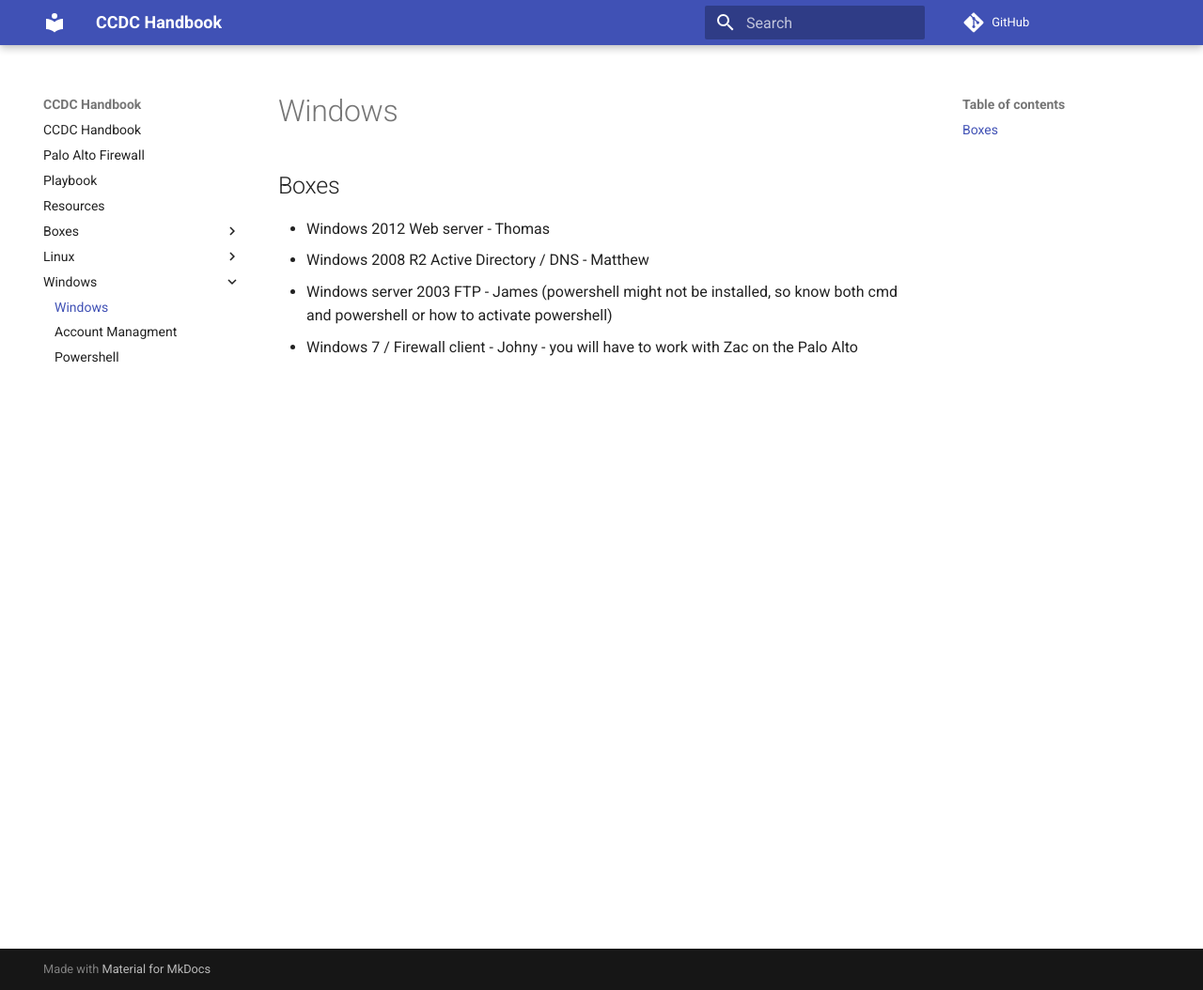
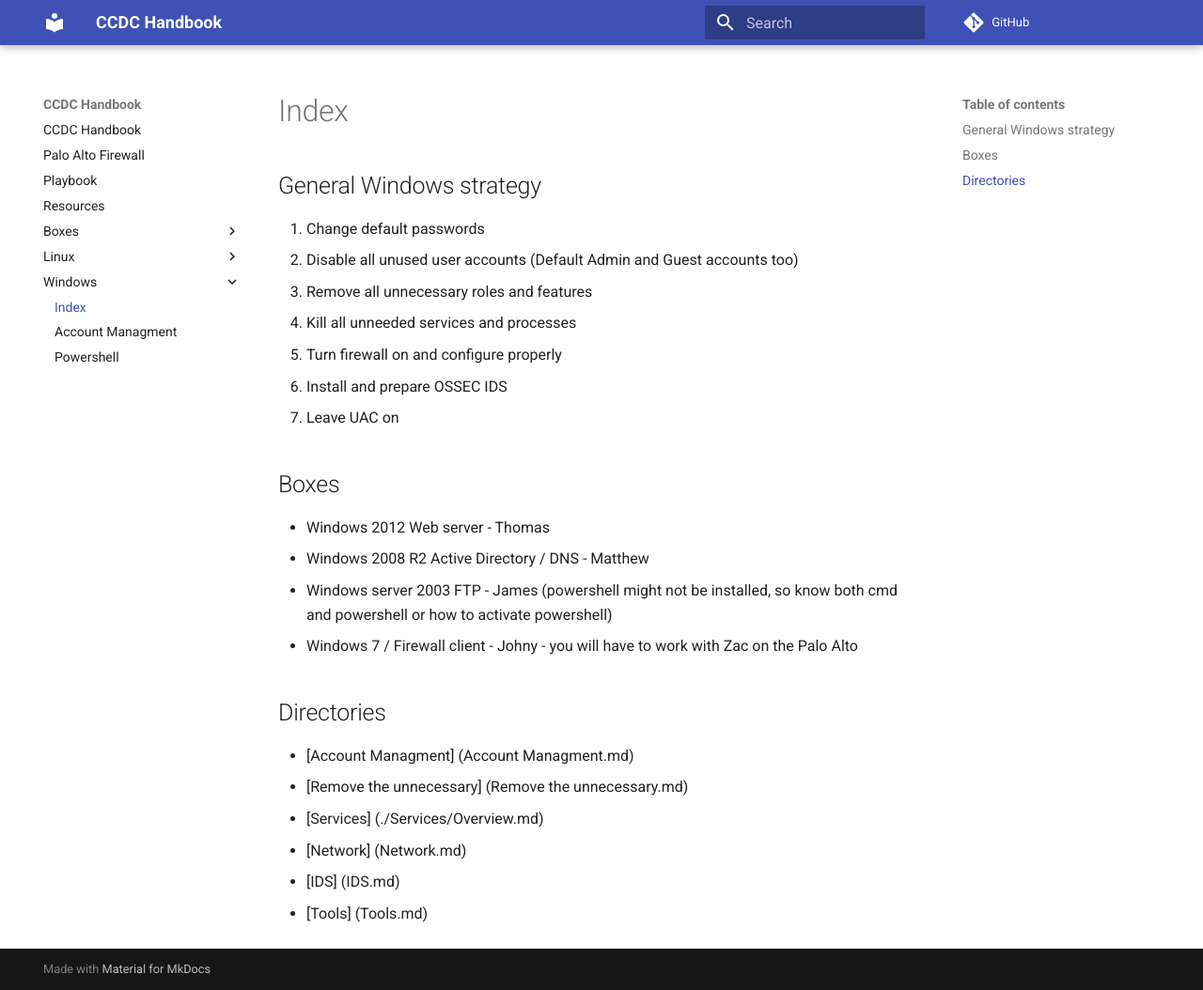
Before and after one commit to ius-csg/ccdc-handbook, an MkDocs documentation site: the page built from docs/Windows/index.md, in a window 1280 px wide and 1054 px high. Shown: the whole window at 94% size. Built offline with MkDocs 1.6.1 and Material for MkDocs 9.7.7, drawn with Linux system fonts in a browser that asks for light colours; comment, search, counter and statistics services are not loaded.

Commit message:
Added Strategy to Windows/index.md

```diff
--- a/docs/Windows/index.md
+++ b/docs/Windows/index.md
@@ -1,4 +1,14 @@
-# Windows
+# Index
+
+## General Windows strategy
+
+1. Change default passwords
+2. Disable all unused user accounts (Default Admin and Guest accounts too)
+3. Remove all unnecessary roles and features
+4. Kill all unneeded services and processes
+5. Turn firewall on and configure properly
+6. Install and prepare OSSEC IDS
+7. Leave UAC on
 
 ## Boxes
 
@@ -7,3 +17,12 @@
 * Windows server 2003 FTP - James
 (powershell might not be installed, so know both cmd and powershell or how to activate powershell)
 * Windows 7 / Firewall client - Johny - you will have to work with Zac on the Palo Alto
+
+## Directories
+
+* [Account Managment] (Account Managment.md)
+* [Remove the unnecessary] (Remove the unnecessary.md)
+* [Services] (./Services/Overview.md)
+* [Network] (Network.md)
+* [IDS] (IDS.md)
+* [Tools] (Tools.md)
```
